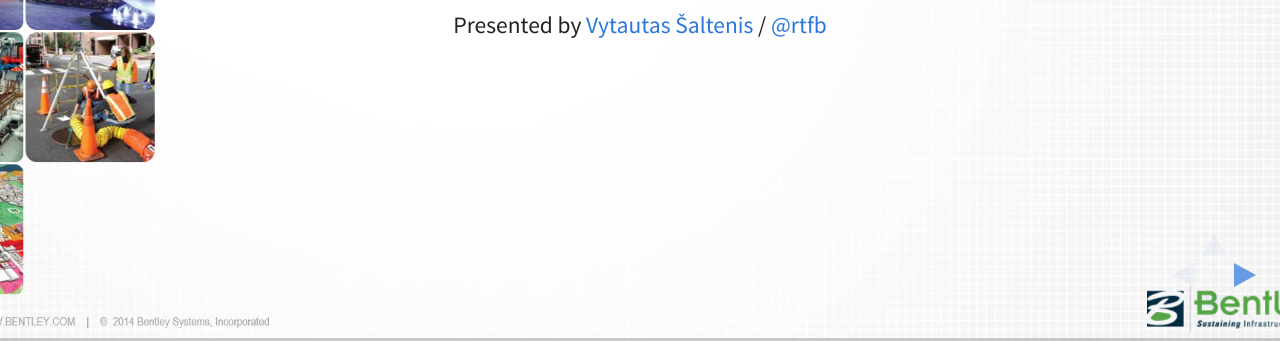
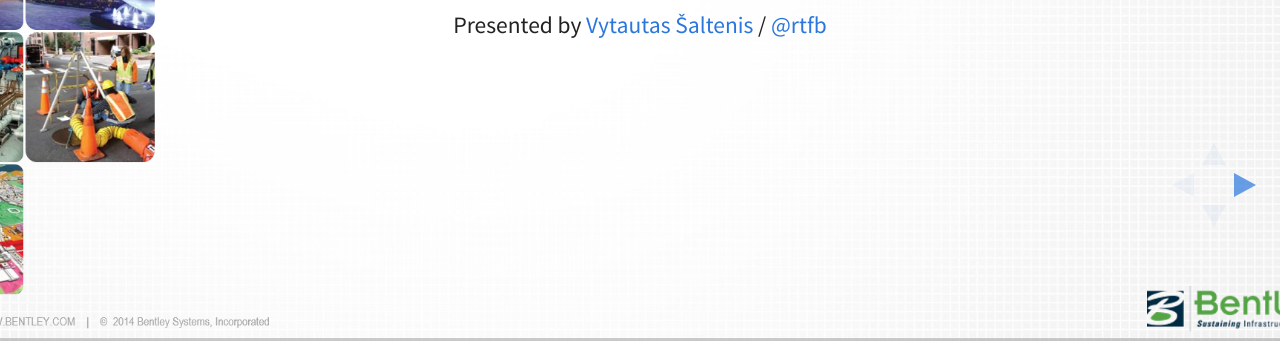
Before and after one commit to rtfb/nma-nida, a website: page index.html in a window 1280 px wide. Shown: the part 459-800 px from the top of the page. Drawn offline with Linux system fonts and the light colour scheme.

Commit message:
Move slide navigation controls out of the way
Move slide navigation controls a bit higher to reveal logo.

```diff
--- a/css/reveal.css
+++ b/css/reveal.css
@@ -153,7 +153,7 @@ body {
   height: 110px;
   z-index: 30;
   right: 10px;
-  bottom: 10px;
+  bottom: 100px;
   -webkit-user-select: none; }
 
 .reveal .controls div {
```
